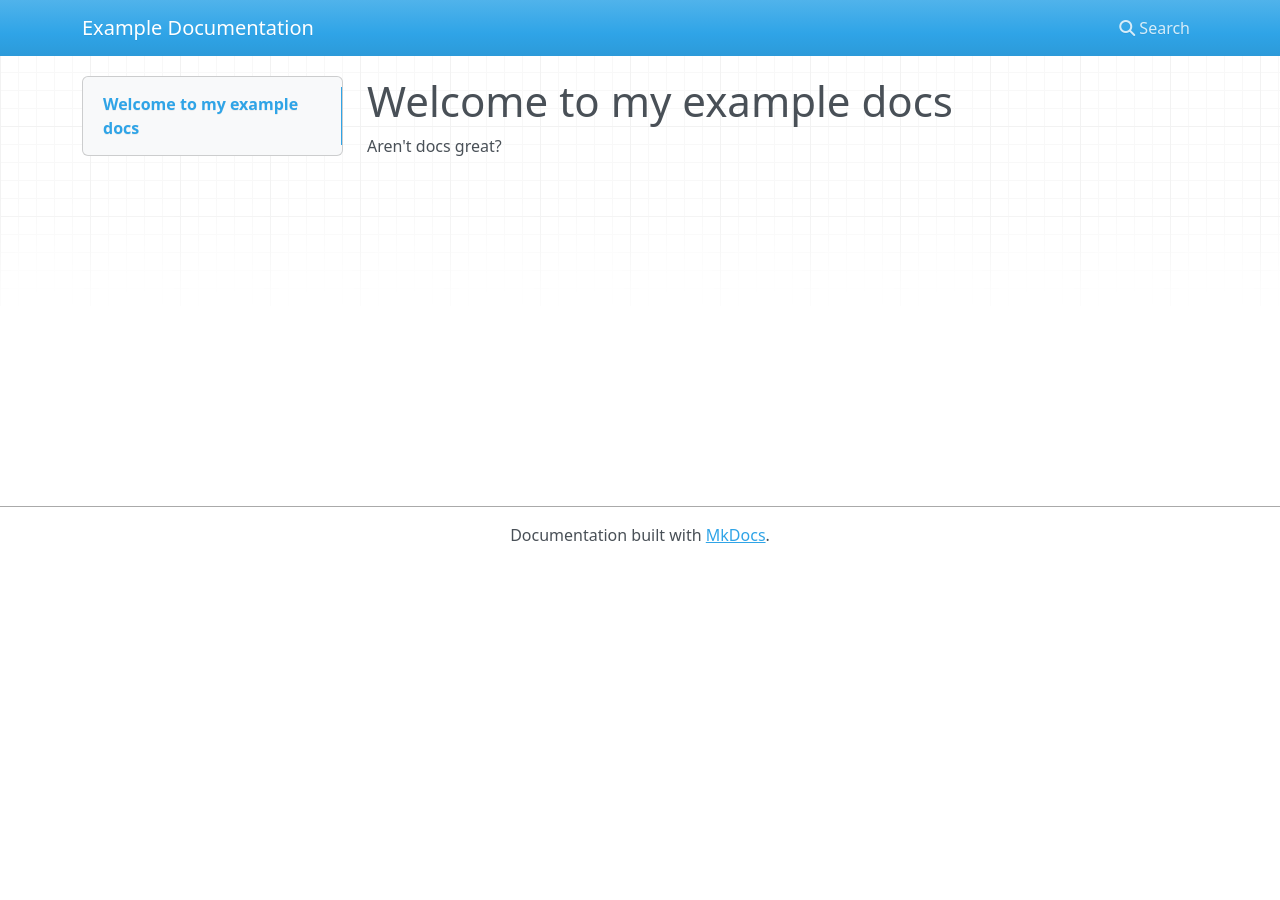
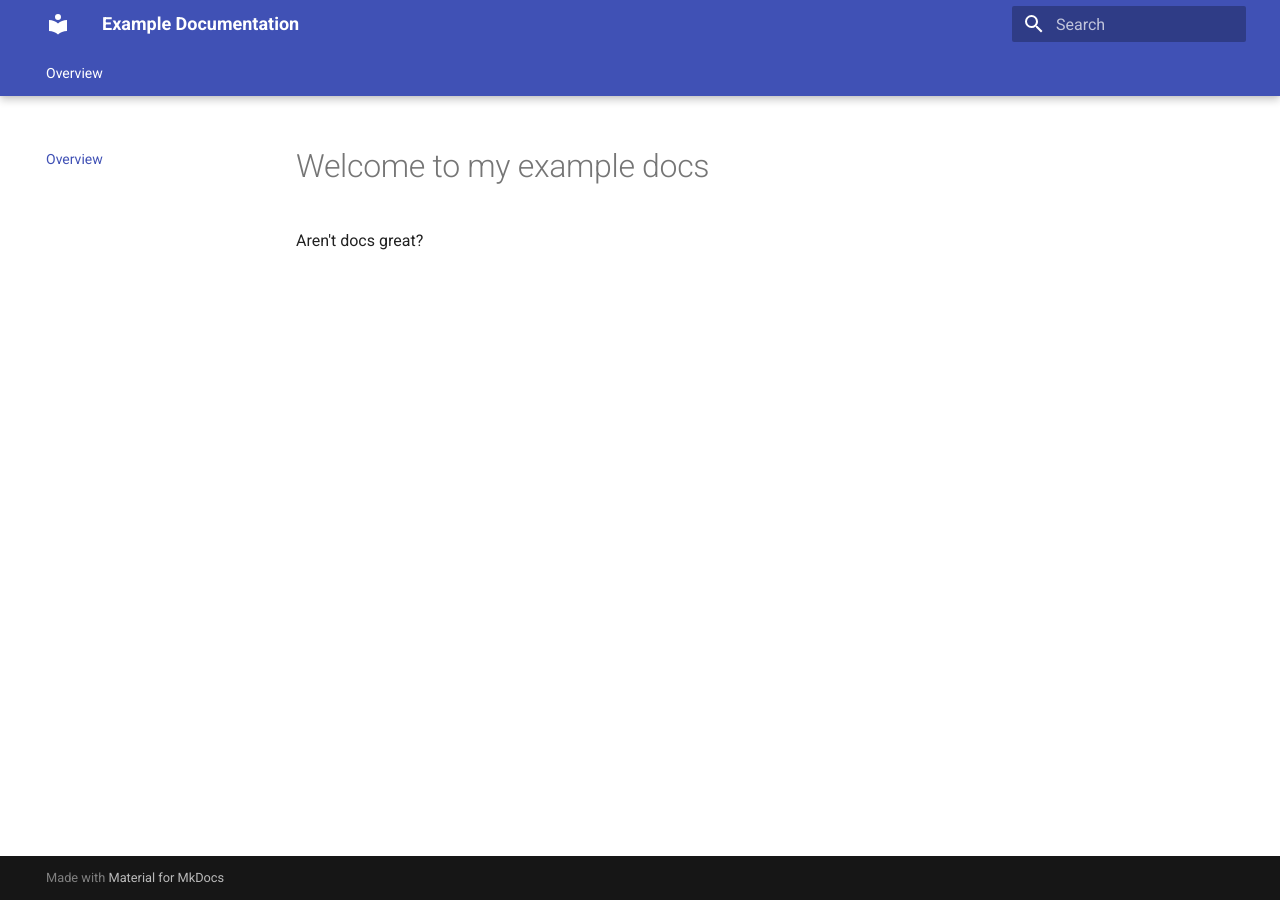
Before and after one commit to PowerDNS/pdns-publish-docs-action, an MkDocs documentation site: the page built from docs/index.md, in a window 1280 px wide. Built offline with MkDocs 1.6.1 and Material for MkDocs 9.7.7, drawn with Linux system fonts in a browser that asks for light colours; nearby versions of some CDN libraries; the version menu is left out.

Commit message:
Add material theme to mkdocs.yml for versioning support

```diff
--- a/mkdocs.yml
+++ b/mkdocs.yml
@@ -3,6 +3,21 @@ site_url: https://example.com/
 nav:
   - Overview: index.md
 
+theme:
+  name: material
+  features:
+    - navigation.tabs
+    - navigation.tabs.sticky
+    - navigation.top
+    - navigation.tracking
+    - navigation.sections
+    - navigation.footer
+    - toc.integrate
+    - toc.follow
+    - search.highlight
+    - search.share
+    - search.suggest
+
 extra:
   version:
     alias: true
```
